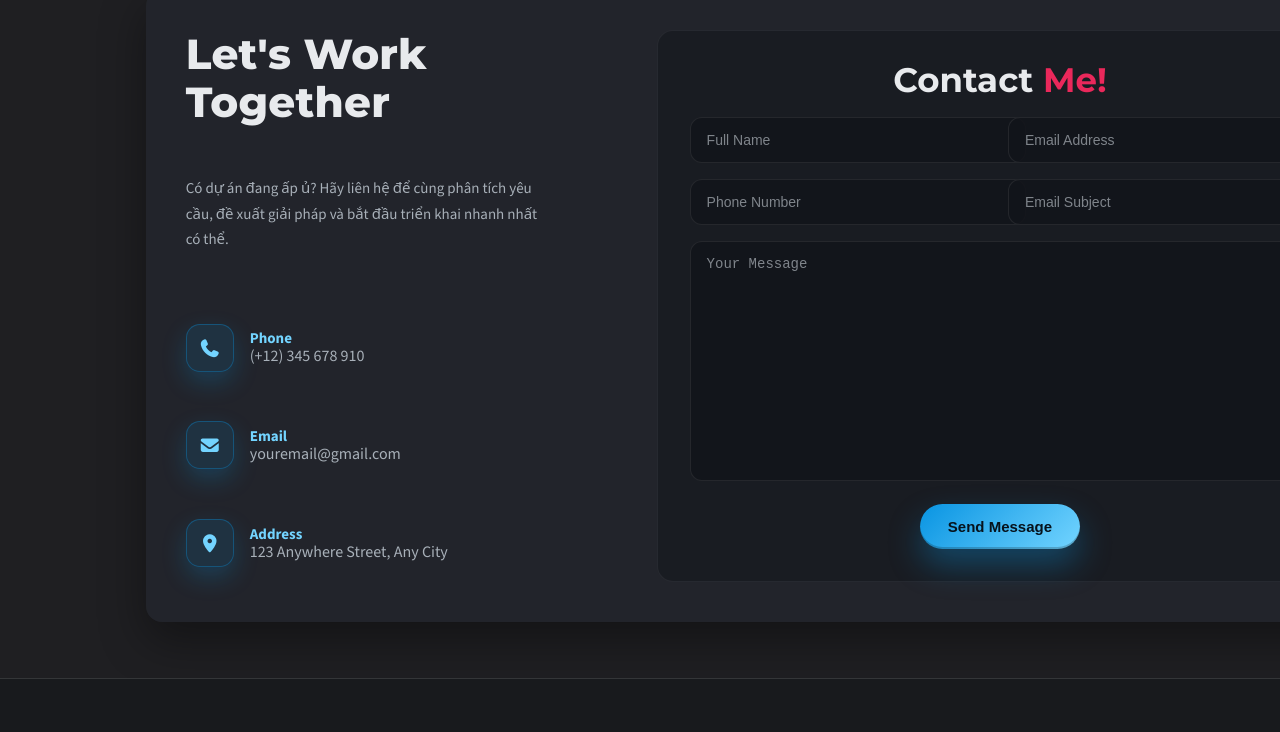
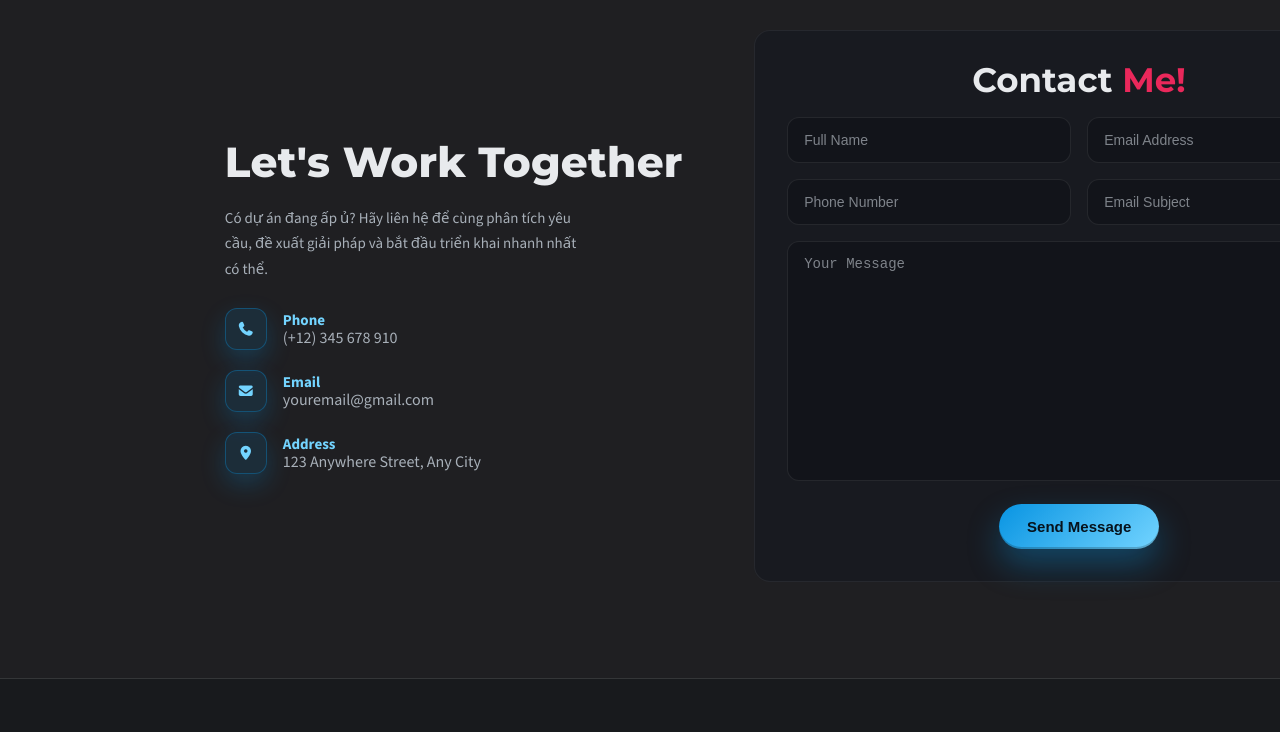
Before and after one commit to thuanfhu/thuanphu-portfolio, a plain HTML site: page index.html in a window 1280 px wide. Shown: the part 5900-6632 px from the top of the page. Drawn offline with nearby package versions, Linux system fonts and the light colour scheme.

Commit message:
refactor: Update section contact me

```diff
--- a/assets/css/styles.css
+++ b/assets/css/styles.css
@@ -1475,18 +1475,6 @@ h6,
   transform: none !important;
 }
 @media (max-width:990px) {
-  .gallery__controls .swiper-button-next {
-    left: auto !important;
-    transform: none !important;
-  }
-}
-@media (max-width:450px) {
-  .gallery__controls .swiper-button-next {
-    left: auto !important;
-    transform: none !important;
-  }
-}
-@media (max-width:990px) {
   .gallery__controls .swiper-button-prev {
     left: auto !important;
     transform: none !important;
@@ -1522,19 +1510,20 @@ h6,
 }
 .contact__container {
   max-width: var(--about-maxw);
-  margin: 0 auto;
+  margin: 0 0 0 100px;
   padding: 0 24px;
 }
 .contact__wrap {
   display: grid;
   grid-template-columns: minmax(0, 0.95fr) minmax(0, 1.5fr);
   gap: clamp(24px, 4vw, 36px);
-  background: rgba(36, 38, 45, 0.85);
+  background: transparent;
   border-radius: var(--radius);
   padding: clamp(24px, 4vw, 40px);
-  box-shadow: 0 18px 46px rgba(0, 0, 0, 0.38);
-  backdrop-filter: blur(6px);
-  -webkit-backdrop-filter: blur(6px);
+  box-shadow: none;
+  backdrop-filter: none;
+  -webkit-backdrop-filter: none;
+  align-items: center;
 }
 .contact__info {
   display: grid;
@@ -1546,6 +1535,7 @@ h6,
   line-height: 1.15;
   font-weight: 800;
   letter-spacing: .2px;
+  white-space: nowrap;
 }
 .contact__lead {
   margin: 0 0 6px;
@@ -1560,18 +1550,18 @@ h6,
   gap: 16px;
 }
 .contact__icon {
-  width: 46px;
-  height: 46px;
+  width: 40px;
+  height: 40px;
   display: grid;
   place-items: center;
-  border-radius: 14px;
+  border-radius: 12px;
   background: rgba(8, 148, 226, 0.12);
   color: #73d4ff;
   border: 1px solid rgba(8, 148, 226, 0.35);
   box-shadow: 0 10px 24px rgba(8, 148, 226, 0.24);
 }
 .contact__icon i {
-  font-size: 18px;
+  font-size: 14px;
 }
 .contact__details {
   display: flex;
@@ -1594,6 +1584,8 @@ h6,
   border: 1px solid rgba(255, 255, 255, 0.06);
   display: grid;
   gap: 20px;
+  margin-left: 50px;
+  justify-items: center;
 }
 .contact__form-title {
   margin: 0;
@@ -1617,7 +1609,6 @@ h6,
 }
 .contact__input,
 .contact__textarea {
-  width: 100%;
   border-radius: 12px;
   border: 1px solid rgba(255, 255, 255, 0.08);
   background: rgba(18, 20, 26, 0.85);
@@ -1627,6 +1618,14 @@ h6,
   outline: none;
   transition: border-color .2s ease, box-shadow .2s ease;
 }
+.contact__textarea {
+  width: 93%;
+}
+.contact__input[name="full_name"] { width: 250px; }
+.contact__input[name="email"] { width: 250px; }
+.contact__input[name="phone"] { width: 250px; }
+.contact__input[name="subject"] { width: 250px; }
+
 .contact__input::placeholder,
 .contact__textarea::placeholder {
   color: rgba(200, 206, 214, 0.6);
@@ -1674,6 +1673,10 @@ h6,
   }
   .contact__form {
     order: 1;
+    margin-left: 0;
+  }
+  .contact__container {
+    margin: 0 auto;
   }
 }
 @media (max-width: 640px) {
@@ -1753,13 +1756,13 @@ h6,
   display: grid;
   gap: 10px;
 }
-.list a {
+list a {
   color: var(--muted);
   text-decoration: none;
   font-size: 14px;
   transition: color 0.18s ease;
 }
-.list a:hover { color: #dce3e8; }
+list a:hover { color: #dce3e8; }
 .footer__contact-item {
   color: var(--muted);
   font-size: 14px;
```
